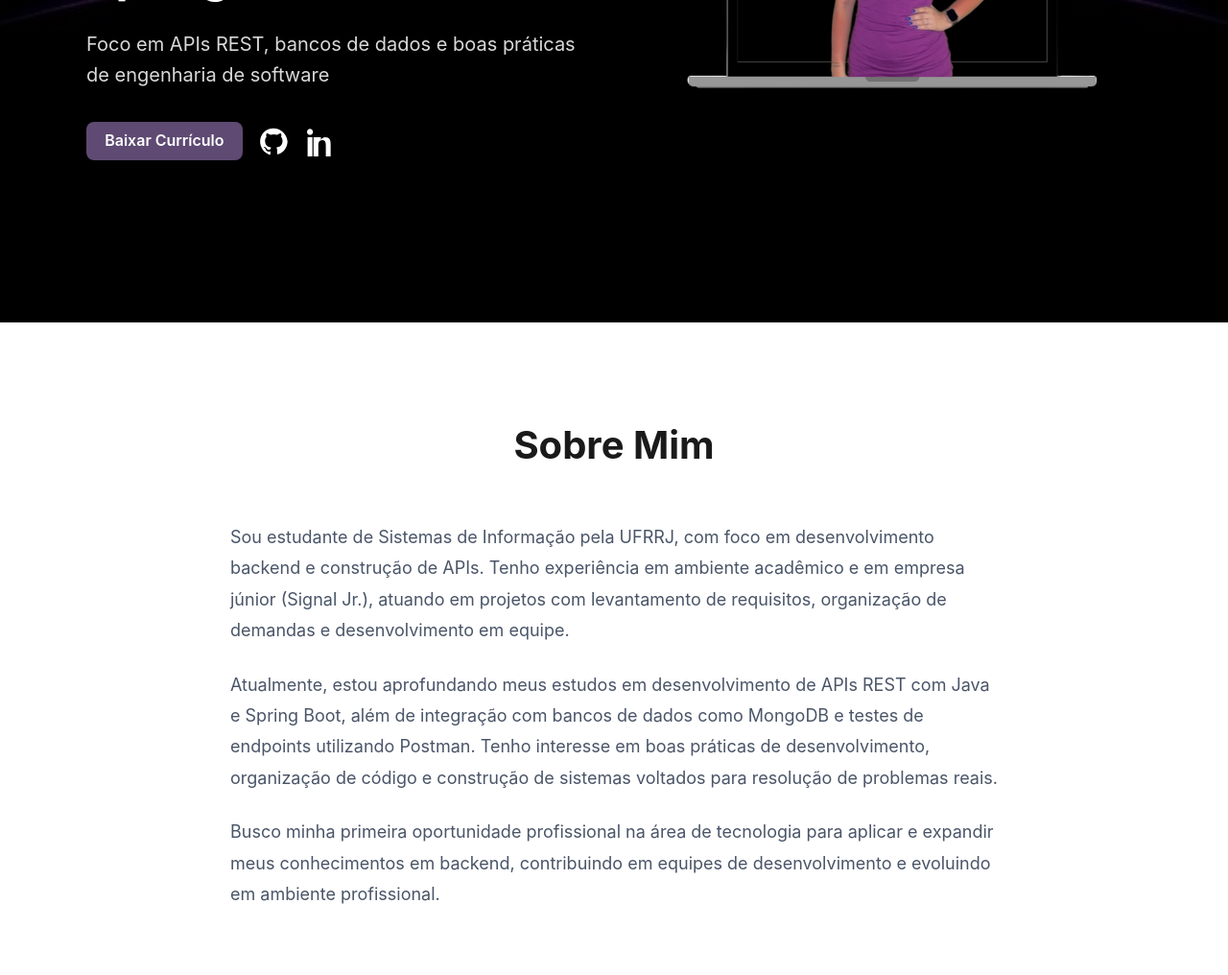
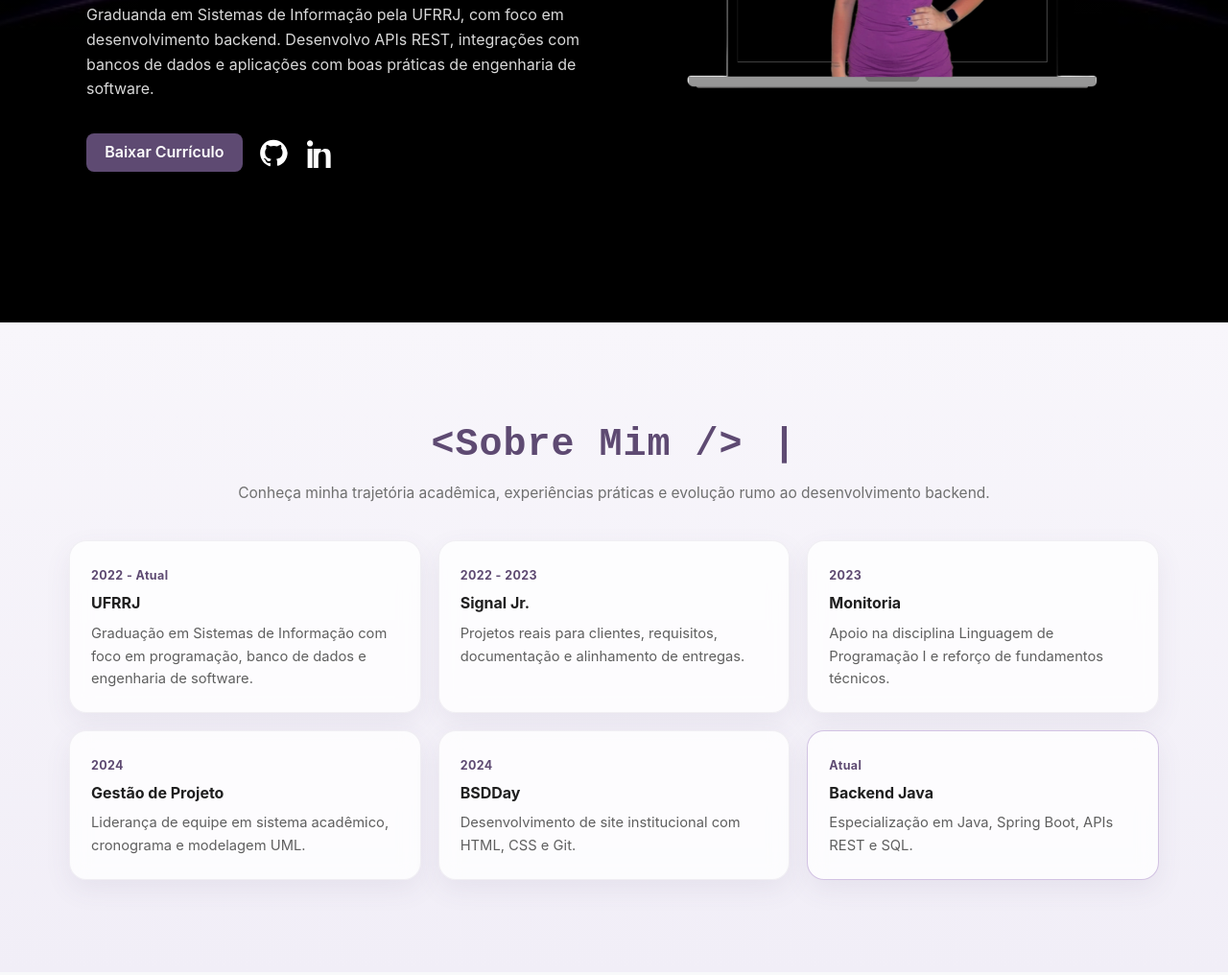
Before and after one commit to camillifidelis/portfolio-camilli-fidelis, a plain HTML site: page index.html in a window 1280 px wide. Shown: the part 464-1480 px from the top of the page at 96% size. Drawn offline with Linux system fonts and the light colour scheme.

Commit message:
Atualização de Sobre mim, pagina inicial, titulo animado e trajetoria

```diff
--- a/css/style.css
+++ b/css/style.css
@@ -123,7 +123,7 @@ html, body {
 
 /* Título */
 .hero-title {
-  font-size: 3rem;
+  font-size: 2.8rem;
   font-weight: 700;
   margin-bottom: 1rem;
   letter-spacing: -0.02em;
@@ -132,7 +132,7 @@ html, body {
 
 /* Subtítulo */
 .hero-subtitle {
-  font-size: 1.25rem;
+  font-size: 1rem;
   color: rgba(255, 255, 255, 0.85);
   font-weight: 400;
   margin-bottom: 20px;
@@ -633,7 +633,7 @@ html, body {
 
   .section-title {
     font-size: 2rem;
-    text-shadow: 0 2px 10px rgba(0, 0, 0, 0.6);
+    text-shadow: none;
   }
 
   .projects-grid {
@@ -998,3 +998,167 @@ body.dark .tool {
     gap: 15px;
   }
 }
+
+
+/* ===== SOBRE MIM / TRAJETÓRIA ===== */
+
+.code-title {
+    font-family: "Courier New", monospace;
+    font-weight: 700;
+    letter-spacing: 1px;
+    position: relative;
+    display: block;
+    width: fit-content;
+    margin: 0 auto;
+    text-align: center;
+}
+
+.code-title span {
+    color: #5E4A72;
+}
+
+.code-title::after {
+    content: "|";
+    margin-left: 6px;
+    color: #5E4A72;
+    animation: blinkCursor 0.8s infinite;
+}
+
+@keyframes blinkCursor {
+    0%, 50% { opacity: 1; }
+    51%, 100% { opacity: 0; }
+}
+
+#sobre {
+    background: linear-gradient(180deg, #f8f6fb 0%, #f1eef7 100%) !important;
+}
+
+body.dark #sobre {
+    background: linear-gradient(180deg, #0f0f0f 0%, #141414 100%) !important;
+}
+
+/* subtítulo */
+.section-subtitle {
+    text-align: center;
+    color: #6f6f6f;
+    margin-top: 6px;
+    margin-bottom: 38px;
+    font-size: 0.97rem;
+    line-height: 1.5;
+}
+
+body.dark .section-subtitle {
+    color: #a0a0a0;
+}
+
+/* grid */
+.journey-grid {
+    display: grid;
+    grid-template-columns: repeat(3, 1fr);
+    gap: 18px;
+}
+
+/* cards */
+.journey-card {
+    background: rgba(255,255,255,0.78);
+    backdrop-filter: blur(10px);
+    border: 1px solid rgba(94, 74, 114, 0.08);
+    border-radius: 18px;
+    padding: 22px;
+    transition: 0.35s ease;
+    opacity: 0;
+    transform: translateY(24px);
+    animation: fadeUp 0.7s ease forwards;
+    box-shadow: 0 10px 28px rgba(94, 74, 114, 0.08);
+}
+
+body.dark .journey-card {
+    background: rgba(255,255,255,0.03);
+    border: 1px solid rgba(255,255,255,0.06);
+    box-shadow: 0 12px 28px rgba(0,0,0,0.35);
+}
+
+/* animação escalonada */
+.journey-card:nth-child(2){ animation-delay: .08s; }
+.journey-card:nth-child(3){ animation-delay: .16s; }
+.journey-card:nth-child(4){ animation-delay: .24s; }
+.journey-card:nth-child(5){ animation-delay: .32s; }
+.journey-card:nth-child(6){ animation-delay: .40s; }
+
+/* hover */
+.journey-card:hover {
+    transform: translateY(-7px);
+    border-color: rgba(48, 22, 73, 0.35);
+    box-shadow: 0 18px 36px rgba(94, 74, 114, 0.14);
+}
+
+body.dark .journey-card:hover {
+    box-shadow: 0 18px 36px rgba(94, 15, 173, 0.18);
+}
+
+/* ano */
+.journey-year {
+    display: inline-block;
+    font-size: 0.78rem;
+    font-weight: 700;
+    color: #5E4A72;
+    letter-spacing: .4px;
+    margin-bottom: 8px;
+}
+
+/* título */
+.journey-card h3 {
+    color: #1f1f1f;
+    font-size: 1rem;
+    font-weight: 700;
+    margin: 0 0 10px;
+    line-height: 1.3;
+}
+
+body.dark .journey-card h3 {
+    color: #ffffff;
+}
+
+/* texto */
+.journey-card p {
+    color: #5f5f5f;
+    font-size: 0.92rem;
+    line-height: 1.6;
+    margin: 0;
+}
+
+body.dark .journey-card p {
+    color: #b8b8b8;
+}
+
+/* destaque */
+.highlight {
+    border: 1px solid rgba(86, 26, 147, 0.25);
+}
+
+/* animação */
+@keyframes fadeUp {
+    to {
+        opacity: 1;
+        transform: translateY(0);
+    }
+}
+
+/* tablet */
+@media (max-width: 992px) {
+    .journey-grid {
+        grid-template-columns: repeat(2, 1fr);
+    }
+}
+
+/* mobile */
+@media (max-width: 640px) {
+    .journey-grid {
+        grid-template-columns: 1fr;
+        gap: 14px;
+    }
+
+    .journey-card {
+        padding: 18px;
+    }
+}
--- a/index.html
+++ b/index.html
@@ -73,8 +73,12 @@
                     <!-- TEXTO -->
                     <div class="hero-text">
                         <h1 class="hero-title">Desenvolvimento Backend com Java e Spring Boot</h1>
-                        <p class="hero-subtitle">Foco em APIs REST, bancos de dados e boas práticas de engenharia de
-                            software</p>
+
+                        <p class="hero-subtitle">
+                            Graduanda em Sistemas de Informação pela UFRRJ, com foco em desenvolvimento backend.
+                            Desenvolvo APIs REST, integrações com bancos de dados e aplicações com boas práticas
+                            de engenharia de software.
+                        </p>
 
                         <div class="hero-actions">
 
@@ -123,28 +127,82 @@
             </div>
         </section>
 
-        <!-- Sobre Mim -->
-        <section id="sobre" class="section">
+        <!-- SOBRE MIM -->
+        <section id="sobre" class="section journey-section">
             <div class="container">
-                <h2 class="section-title">Sobre Mim</h2>
-                <div class="about-content">
-                    <p class="about-text"> Sou estudante de Sistemas de Informação pela UFRRJ, com foco em
-                        desenvolvimento backend e construção de APIs. Tenho experiência em ambiente acadêmico
-                        e em empresa júnior (Signal Jr.), atuando em projetos com levantamento de requisitos,
-                        organização de demandas e desenvolvimento em equipe.
-                    </p>
-                    <p class="about-text"> Atualmente, estou aprofundando meus estudos em desenvolvimento de APIs REST
-                        com Java e Spring Boot, além de integração com bancos de dados como MongoDB e testes de
-                        endpoints utilizando Postman. Tenho interesse em boas práticas de desenvolvimento, organização
-                        de código e construção de sistemas voltados para resolução de problemas reais.
-                    </p>
-                    <p class="about-text"> Busco minha primeira oportunidade profissional na área de tecnologia para
-                        aplicar e expandir meus conhecimentos em backend, contribuindo em equipes de desenvolvimento e
-                        evoluindo em ambiente profissional.
-                    </p>
+
+                <h2 class="section-title code-title">
+                    <span>&lt;Sobre Mim /&gt;</span>
+                </h2>
+
+                <p class="section-subtitle">
+                    Conheça minha trajetória acadêmica, experiências práticas e evolução rumo ao desenvolvimento
+                    backend.
+                </p>
+
+                <div class="journey-grid">
+
+                    <div class="journey-card">
+                        <span class="journey-year">2022 - Atual</span>
+                        <h3>UFRRJ</h3>
+                        <p>
+                            Graduação em Sistemas de Informação com foco em programação,
+                            banco de dados e engenharia de software.
+                        </p>
+                    </div>
+
+                    <div class="journey-card">
+                        <span class="journey-year">2022 - 2023</span>
+                        <h3>Signal Jr.</h3>
+                        <p>
+                            Projetos reais para clientes, requisitos, documentação
+                            e alinhamento de entregas.
+                        </p>
+                    </div>
+
+                    <div class="journey-card">
+                        <span class="journey-year">2023</span>
+                        <h3>Monitoria</h3>
+                        <p>
+                            Apoio na disciplina Linguagem de Programação I
+                            e reforço de fundamentos técnicos.
+                        </p>
+                    </div>
+
+                    <div class="journey-card">
+                        <span class="journey-year">2024</span>
+                        <h3>Gestão de Projeto</h3>
+                        <p>
+                            Liderança de equipe em sistema acadêmico,
+                            cronograma e modelagem UML.
+                        </p>
+                    </div>
+
+                    <div class="journey-card">
+                        <span class="journey-year">2024</span>
+                        <h3>BSDDay</h3>
+                        <p>
+                            Desenvolvimento de site institucional
+                            com HTML, CSS e Git.
+                        </p>
+                    </div>
+
+                    <div class="journey-card highlight">
+                        <span class="journey-year">Atual</span>
+                        <h3>Backend Java</h3>
+                        <p>
+                            Especialização em Java, Spring Boot,
+                            APIs REST e SQL.
+                        </p>
+                    </div>
+
                 </div>
+
             </div>
         </section>
+
+
+
 
         <!-- Projetos -->
         <section id="projetos" class="section section-alt">
```
